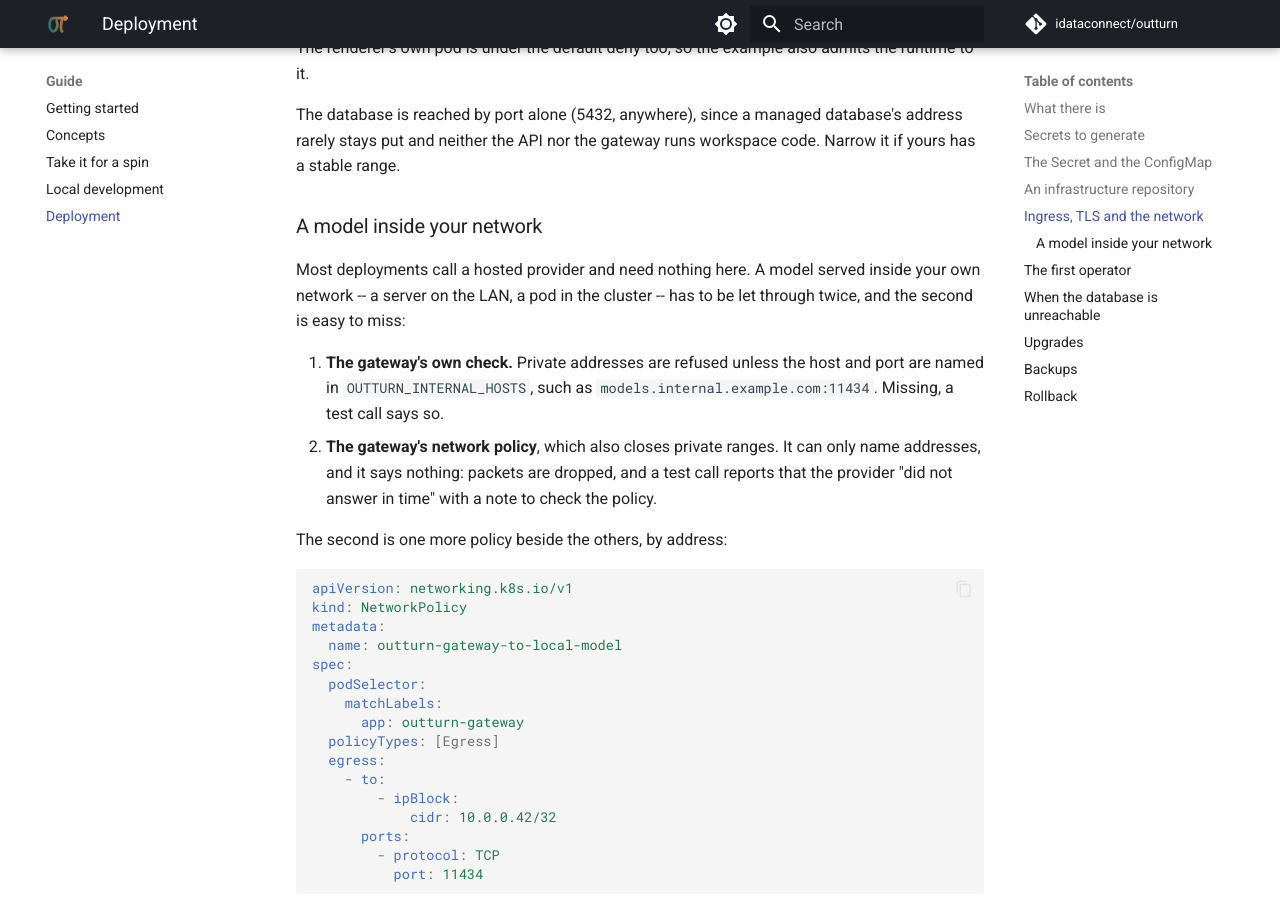
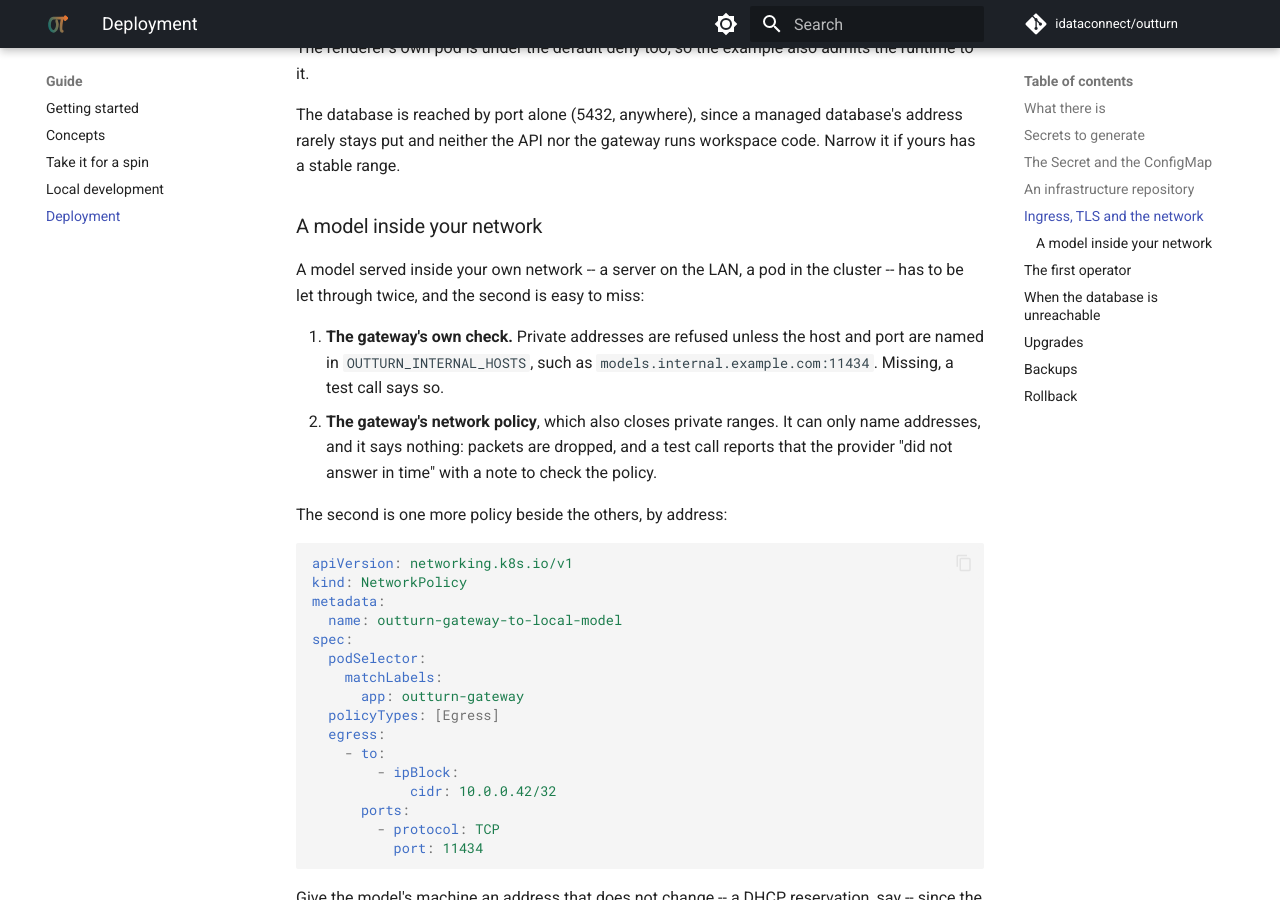
Before and after one commit to idataconnect/outturn, an MkDocs documentation site: the page built from docs/deployment.md, in a window 1280 px wide and 900 px high, scrolled down 5838 px. Built offline with MkDocs 1.6.1 and Material for MkDocs 9.7.7, drawn with Linux system fonts in a browser that asks for light colours; comment, search, counter and statistics services are not loaded.

Commit message:
Assume nothing about where a deployment's models are
Co-Authored-By: Claude Opus 5.5 <noreply@anthropic.com>

```diff
--- a/docs/deployment.md
+++ b/docs/deployment.md
@@ -240,9 +240,8 @@ workspace code. Narrow it if yours has a stable range.
 
 ### A model inside your network
 
-Most deployments call a hosted provider and need nothing here. A model served
-inside your own network -- a server on the LAN, a pod in the cluster -- has
-to be let through twice, and the second is easy to miss:
+A model served inside your own network -- a server on the LAN, a pod in the
+cluster -- has to be let through twice, and the second is easy to miss:
 
 1. **The gateway's own check.** Private addresses are refused unless the host
    and port are named in `OUTTURN_INTERNAL_HOSTS`, such as
```
